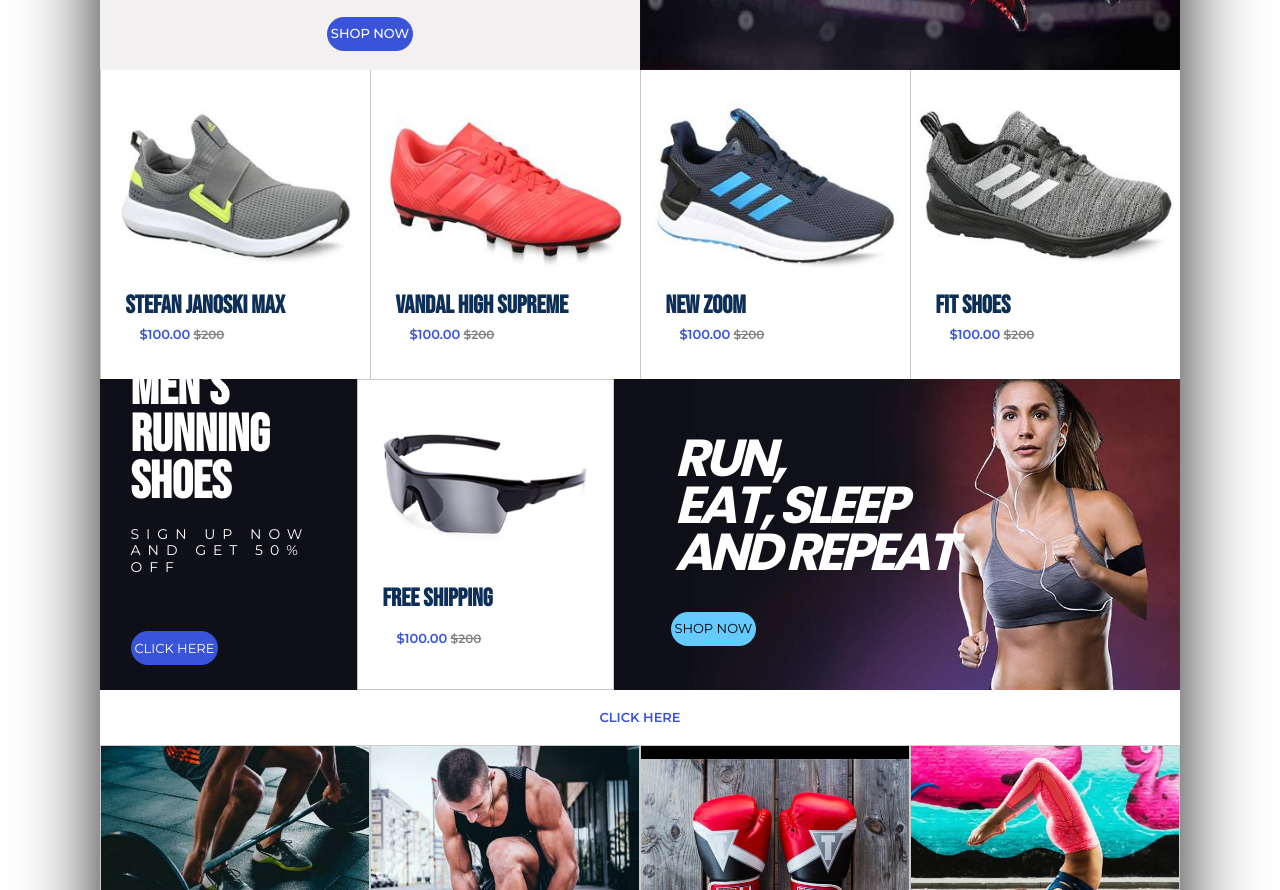
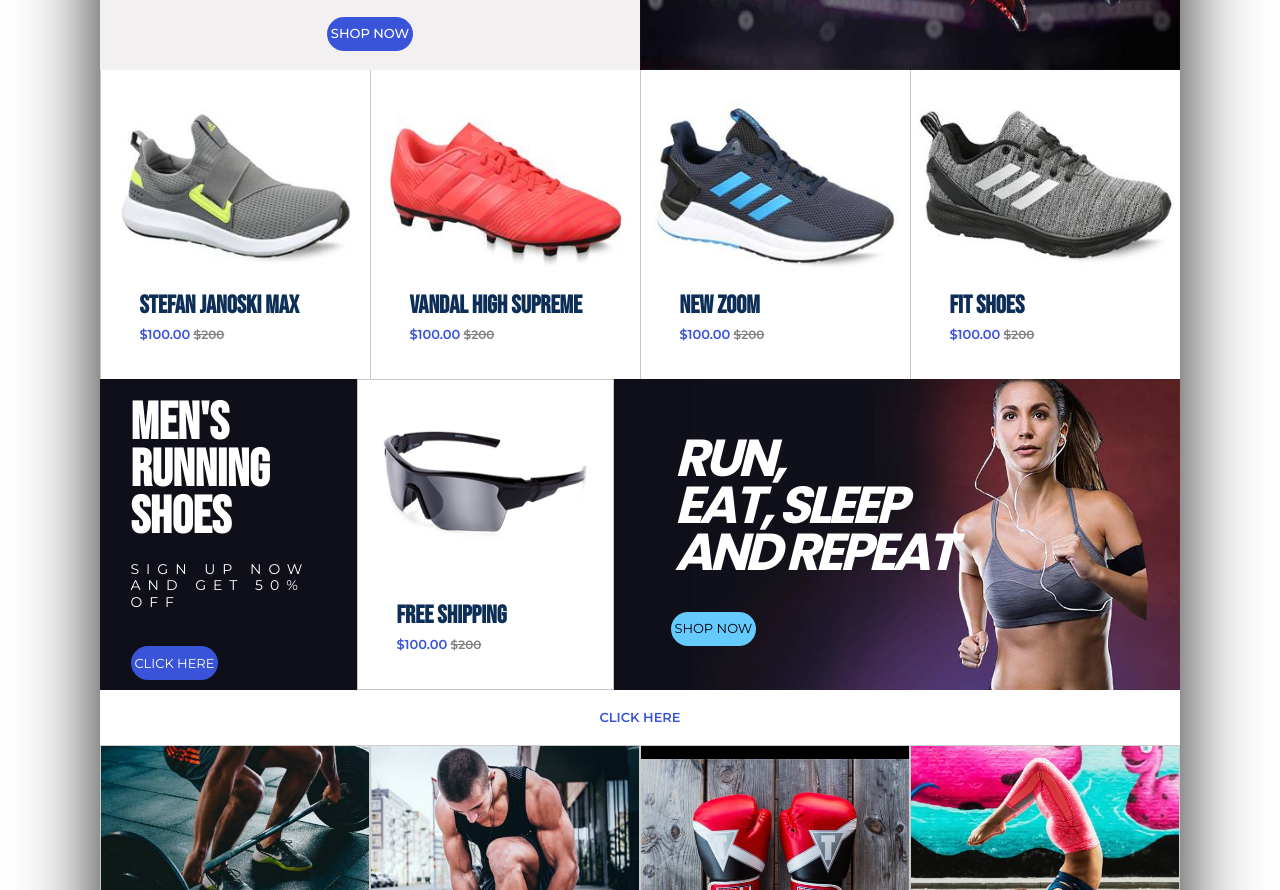
Before and after one commit to simonn01/frontend-chapter-sport-page, a plain HTML site: page index.html in a window 1280 px wide. Shown: the part 1467-2357 px from the top of the page. Drawn offline with Linux system fonts and the light colour scheme.

Commit message:
(f) fix fourth row buttons

```diff
--- a/css/styles.css
+++ b/css/styles.css
@@ -300,7 +300,7 @@
    display: flex;
    flex-direction:column;
    align-items: center;
-   justify-content: space-around;
+   justify-content: flex-end;
    margin: 0 0.5px;
    background-color: white;
    height: 309px;
@@ -354,6 +354,10 @@
 .basketballContainer .products li{
     align-items: flex-start;
     position: relative;
+}
+
+.products li a, #sunglassesFreeShipping {
+    padding-left: 39px;
 }
 
 .basketballContainer .products li:hover::before, .sunglasses:hover::before{
@@ -541,11 +545,11 @@
     display: flex;
     justify-content: center;
     line-height: 90%;
-    margin: 0 30px;
+    margin: 50px 30px 0 30px;
 }
 
 #runningHeader h3 {
-    margin: 20px 0 50px 30px;
+    margin: 20px 0 30px 30px;
 }
 
 #shopNowDiv {
@@ -570,6 +574,7 @@
     height: 35%;
     width: 80%;
     align-self: center;
+    margin-bottom: 30px;
 }
 
 .blueClick {
--- a/index.html
+++ b/index.html
@@ -172,7 +172,7 @@
           </li>
           <li id="sunglasses">
             <img src="/images/sunglasses.png" alt="sunglasses on sale">
-            <a href="#">Free Shipping</a>
+            <a id="sunglassesFreeShipping" href="#">Free Shipping</a>
             <div>
               <span class="montserrat semibold size13 blue500">$100.00</span>
               <span class="montserrat semibold size12 grey81 strikethrough">$200</span>
```
